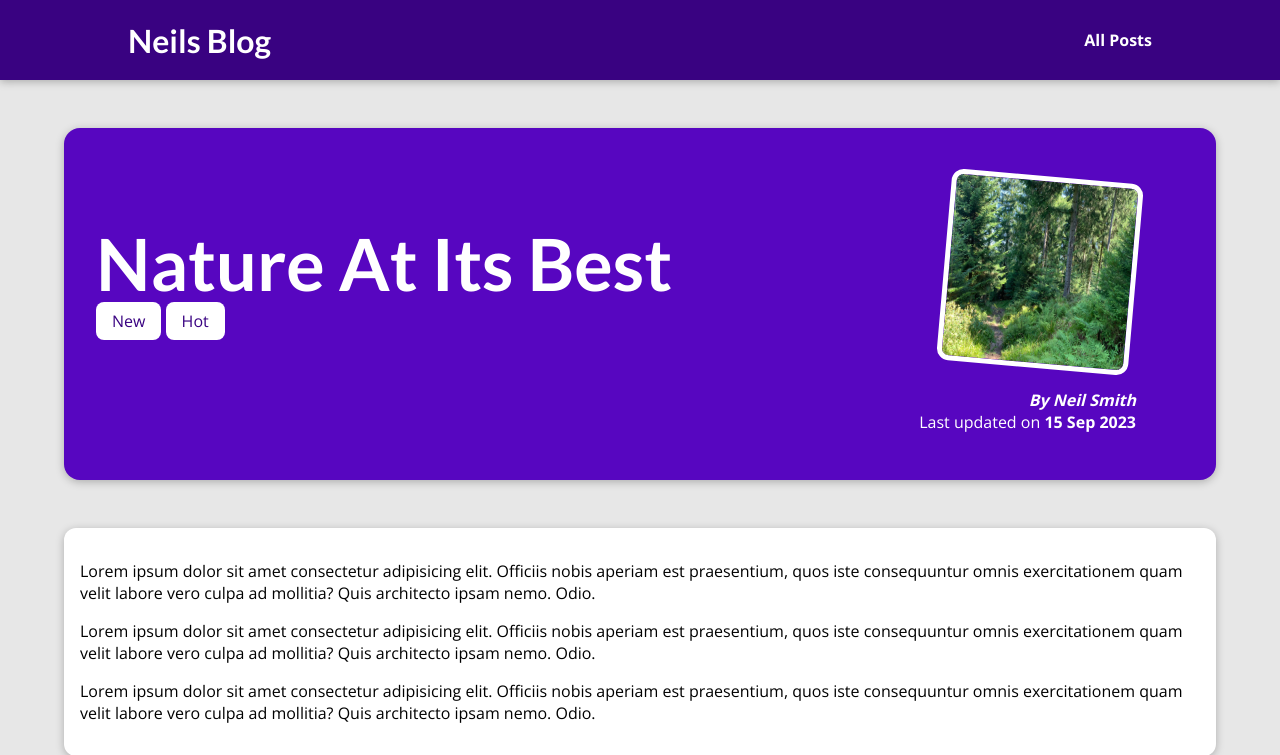
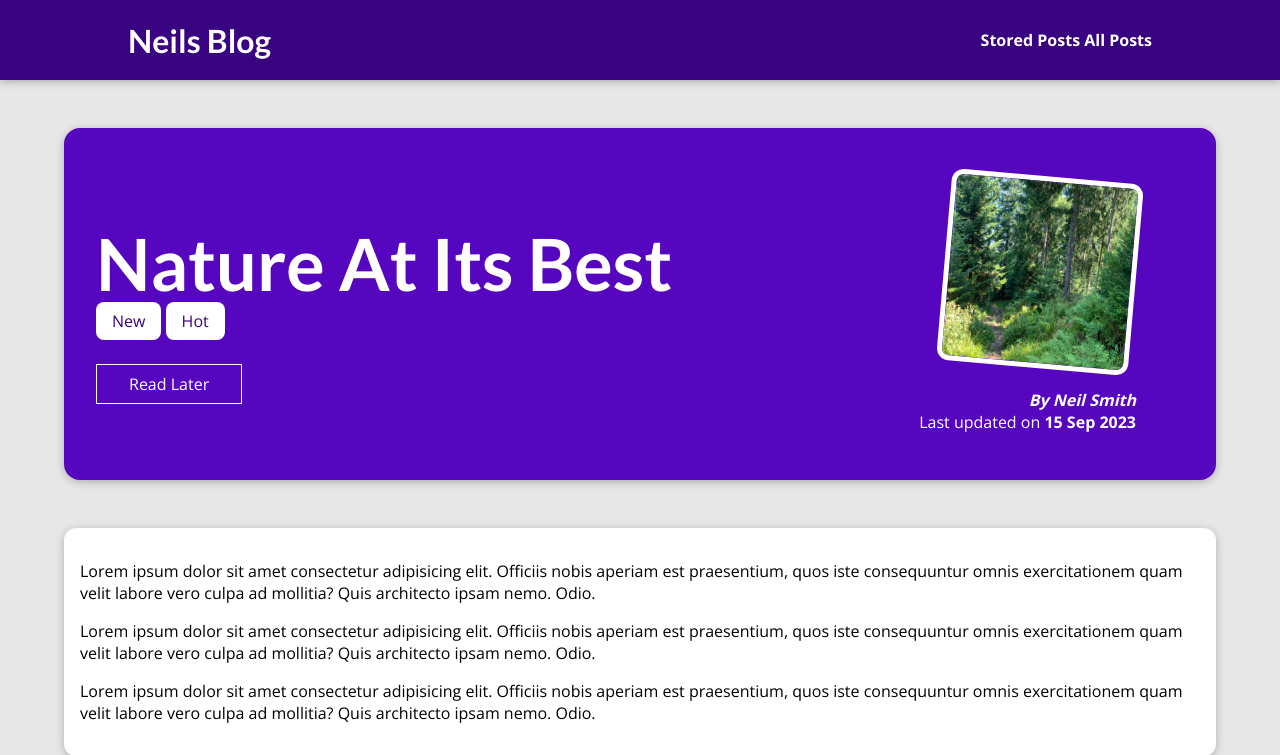
Before and after one commit to s3nt1n3lz21/pythonDjangoThePracticalGuideMySite, a Django app: a page that uses templates/base.html in a window 1280 px wide. Shown: the top 755 px of the page. Run offline with Django 4.2, Linux system fonts and the light colour scheme; data comes from the database, SQL or seed files in the repository; both versions use the stored data as it was after the commit.

Commit message:
Can now save posts to read later

```diff
--- a/blog/templates/blog/post-detail.html
+++ b/blog/templates/blog/post-detail.html
@@ -25,6 +25,13 @@
       {% for tag in post_tags %}
         <span class="tag">{{ tag.caption }}</span>
       {% endfor %}
+    </div>
+    <div id="read-later">
+      <form action="{% url "read-later" %}" method="POST">
+        {% csrf_token %}
+        <input type="hidden" value="{{ post.id }}" name="post_id">
+        <button>Read Later</button>
+      </form>
     </div>
     <article>
         <img src="{{ post.image.url }}" alt="{{ post.title }}">
--- a/blog/urls.py
+++ b/blog/urls.py
@@ -5,4 +5,5 @@ urlpatterns = [
     path("", views.StartingPageView.as_view(), name="starting-page"),
     path("posts", views.AllPostsView.as_view(), name="posts-page"),
     path("posts/<slug:slug>", views.PostDetailView.as_view(), name="post-detail-page"),
+    path("read-later", views.ReadLaterView.as_view(), name="read-later")
 ]
--- a/blog/views.py
+++ b/blog/views.py
@@ -76,5 +76,33 @@ class PostDetailView(View):
 #         "post_tags": this_post.tags.all()
 #     })
 
+class ReadLaterView(View):
+    def get(self, request):
+        stored_posts = request.session.get("stored_posts")
+
+        context = {}
+
+        if stored_posts is None or len(stored_posts) == 0:
+            context["posts"] = []
+            context["has_posts"] = False
+        else:
+            posts = Post.objects.filter(id__in=stored_posts)
+            context["posts"] = posts
+            context["has_posts"] = True
+
+        return render(request, "blog/stored-posts.html", context)
+
+    def post(self, request):
+        stored_posts = request.session.get("stored_posts")
+        if stored_posts is None:
+            stored_posts = []
+
+        post_id = int(request.POST["post_id"])
+        if post_id not in stored_posts:
+            stored_posts.append(post_id)
+            request.session["stored_posts"] = stored_posts
+
+        return HttpResponseRedirect("/")
+
 def page404(Request):
     raise Http404()
--- a/templates/base.html
+++ b/templates/base.html
@@ -15,6 +15,7 @@
     <header id="main-navigation">
         <h1><a href="{% url 'starting-page' %}">Neils Blog</a></h1>
         <nav>
+            <a href="{% url 'read-later' %}">Stored Posts</a>
             <a href="{% url 'posts-page' %}">All Posts</a>
         </nav>
     </header>
```
Also changed, not shown: blog/templates/blog/stored-posts.html (added, +18 -0 lines), db.sqlite3.
